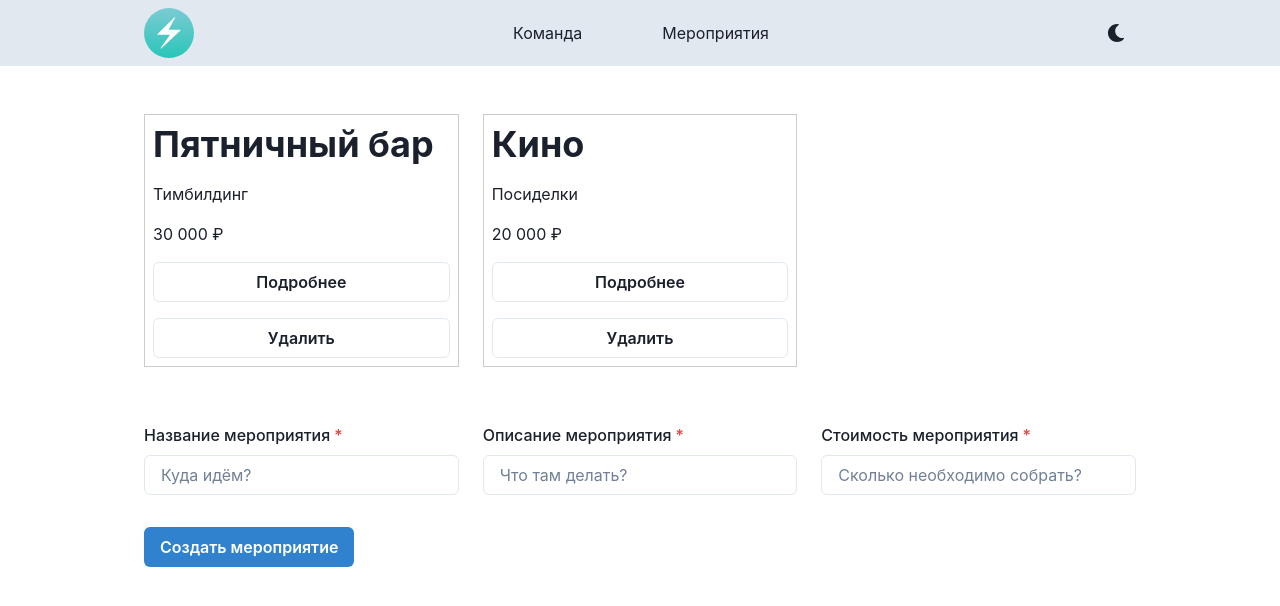
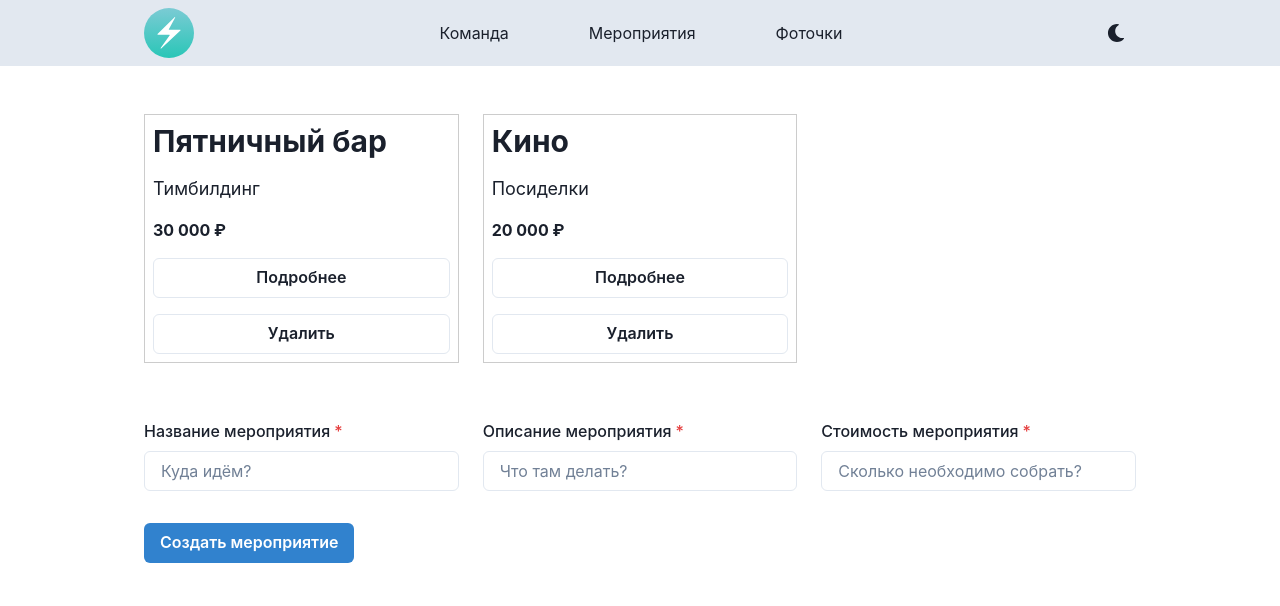
Before and after one commit to rasul-surname/skill-boosting-app, a React (Create React App) app: page /events in a window 1280 px wide. Shown: the top 606 px of the page. Built offline with nearby package versions, Linux system fonts and the light colour scheme.

Commit message:
добавил страницу /"Альбом/" и slider-swiper для него

```diff
--- a/package.json
+++ b/package.json
@@ -18,6 +18,7 @@
     "react-router-dom": "^6.3.0",
     "react-scripts": "5.0.1",
     "recoil": "^0.7.4",
+    "swiper": "^8.3.0",
     "uid": "^2.0.0",
     "web-vitals": "^0.2.4"
   },
--- a/src/App.js
+++ b/src/App.js
@@ -6,6 +6,7 @@ import {ChakraProvider, Container, theme} from '@chakra-ui/react';
 import Header from "./components/Header/Header";
 import Events from "./components/Events/Events";
 import About from "./components/About/About";
+import Album from "./components/Album/Album";
 
 function App() {
 
@@ -16,6 +17,7 @@ function App() {
                 <Routes>
                     <Route path="/about" element={<About/>}/>
                     <Route path="/events" element={<Events/>}/>
+                    <Route path="/album" element={<Album/>}/>
                 </Routes>
             </Container>
         </ChakraProvider>
--- /dev/null
+++ b/src/components/Album/Album.js
@@ -0,0 +1,103 @@
+import React from "react";
+
+import { Box, Heading, Center, Image } from '@chakra-ui/react'
+
+import { Swiper, SwiperSlide } from "swiper/react";
+
+// Import Swiper styles
+import "swiper/css";
+import "swiper/css/pagination";
+
+// import required modules
+import { Pagination, Navigation } from "swiper";
+
+const Album = () => {
+
+    return (
+        <Box>
+            <Center>
+                <Heading>
+                    Командные фоточки
+                </Heading>
+            </Center>
+            <Swiper
+                style={{height: "300px", marginTop: '30px'}}
+                slidesPerView="auto"
+                spaceBetween={25}
+                pagination={{
+                    clickable: true,
+                }}
+                navigation={true}
+                modules={[Pagination, Navigation]}
+                className="mySwiper"
+            >
+                <SwiperSlide style={{border: '1px solid #ccc', borderRadius: '8px', overflow:"hidden", height: '250px', width: '300px'}}>
+                    <Image
+                        src="https://img1.goodfon.ru/wallpaper/nbig/4/5f/priroda-les-gory-ozero.jpg"
+                        objectFit="cover"
+                        width="100%"
+                        height="100%"
+                    />
+                </SwiperSlide>
+                <SwiperSlide style={{border: '1px solid #ccc', borderRadius: '8px', overflow:"hidden", height: '250px', width: '300px'}}>
+                    <Image
+                        src="https://bipbap.ru/wp-content/uploads/2017/04/priroda_kartinki_foto_03.jpg"
+                        objectFit="cover"
+                        width="100%"
+                        height="100%"
+                    />
+                </SwiperSlide>
+                <SwiperSlide style={{border: '1px solid #ccc', borderRadius: '8px', overflow:"hidden", height: '250px', width: '300px'}}>
+                    <Image
+                        src="https://n1s2.hsmedia.ru/60/b5/cc/60b5cc5266a98b966e2f35c57ed388c8/690x380_0x0a330c2a_12567029551616070388.jpeg"
+                        objectFit="cover"
+                        width="100%"
+                        height="100%"
+                    />
+                </SwiperSlide>
+                <SwiperSlide style={{border: '1px solid #ccc', borderRadius: '8px', overflow:"hidden", height: '250px', width: '300px'}}>
+                    <Image
+                        src="https://icocnews.ru/wp-content/uploads/2015/09/priroda.jpg"
+                        objectFit="cover"
+                        width="100%"
+                        height="100%"
+                    />
+                </SwiperSlide>
+                <SwiperSlide style={{border: '1px solid #ccc', borderRadius: '8px', overflow:"hidden", height: '250px', width: '300px'}}>
+                    <Image
+                        src="https://img1.goodfon.ru/wallpaper/nbig/4/5f/priroda-les-gory-ozero.jpg"
+                        objectFit="cover"
+                        width="100%"
+                        height="100%"
+                    />
+                </SwiperSlide>
+                <SwiperSlide style={{border: '1px solid #ccc', borderRadius: '8px', overflow:"hidden", height: '250px', width: '300px'}}>
+                    <Image
+                        src="https://bipbap.ru/wp-content/uploads/2017/04/priroda_kartinki_foto_03.jpg"
+                        objectFit="cover"
+                        width="100%"
+                        height="100%"
+                    />
+                </SwiperSlide>
+                <SwiperSlide style={{border: '1px solid #ccc', borderRadius: '8px', overflow:"hidden", height: '250px', width: '300px'}}>
+                    <Image
+                        src="https://n1s2.hsmedia.ru/60/b5/cc/60b5cc5266a98b966e2f35c57ed388c8/690x380_0x0a330c2a_12567029551616070388.jpeg"
+                        objectFit="cover"
+                        width="100%"
+                        height="100%"
+                    />
+                </SwiperSlide>
+                <SwiperSlide style={{border: '1px solid #ccc', borderRadius: '8px', overflow:"hidden", height: '250px', width: '300px'}}>
+                    <Image
+                        src="https://icocnews.ru/wp-content/uploads/2015/09/priroda.jpg"
+                        objectFit="cover"
+                        width="100%"
+                        height="100%"
+                    />
+                </SwiperSlide>
+            </Swiper>
+        </Box>
+    )
+}
+
+export default Album;
--- a/src/components/CardList/CardList.js
+++ b/src/components/CardList/CardList.js
@@ -1,5 +1,5 @@
 import React from "react";
-import {SimpleGrid, Stack, Heading, Button, Text} from "@chakra-ui/react";
+import {SimpleGrid, Stack, Heading, Image, Button, Text} from "@chakra-ui/react";
 
 const CardList = props => {
     const {cards = []} = props;
@@ -8,9 +8,10 @@ const CardList = props => {
         <SimpleGrid columns={[1, null, 2, 3]} spacing={[4, null, 6]} py="4">
             {cards.map(card => (
                 <Stack key={card.title} spacing={4} _hover={{shadow: 'md'}} p="2" border="1px solid #ccc">
-                    <Heading as="h3" noOfLines={1}>{card.title}</Heading>
-                    <Text>{card.body}</Text>
-                    {card.price && <Text>{card.price} ₽</Text>}
+                    <Heading as="h3" noOfLines={1} size='lg'>{card.title}</Heading>
+                    {card.img && <Image src={card.img} alt="" height="200px" objectFit="cover" />}
+                    <Text fontSize='lg'>{card.body}</Text>
+                    {card.price && <Text as='b'>{card.price} ₽</Text>}
                     <Button as="a" variant="outline">Подробнее</Button>
                     {props.delete && <Button as="a" variant="outline" onClick={() => props.deleteEvent(card.id)}>Удалить</Button>}
                 </Stack>
--- a/src/components/Header/Header.js
+++ b/src/components/Header/Header.js
@@ -26,6 +26,11 @@ const Header = () => {
                                         <span>Мероприятия</span>
                                     </Box>
                                 </NavLink>
+                                <NavLink to="/album">
+                                    <Box as="li" _hover={{background: '#01c0b1', color: 'white'}} p="2">
+                                        <span>Фоточки</span>
+                                    </Box>
+                                </NavLink>
                             </HStack>
                         </Box>
                     </Box>
--- a/src/state/EmployeesAtom.js
+++ b/src/state/EmployeesAtom.js
@@ -4,41 +4,40 @@ export const ListEmployeesState = atom({
     key: 'ListEmployeesState',
     default: [
         {
-            userId: 1,
             id: 1,
-            title:
-                'sunt aut facere repellat provident occaecati excepturi optio reprehenderit',
-            body: 'quia et suscipit\nsuscipit recusandae consequuntur expedita et cum\nreprehenderit molestiae ut ut quas totam\nnostrum rerum est autem sunt rem eveniet architecto',
+            title: 'Серёжа',
+            body: 'Начальник фронта',
+            img: 'https://yesno.wtf/assets/yes/12-e4f57c8f172c51fdd983c2837349f853.gif'
         },
         {
-            userId: 1,
             id: 2,
-            title: 'qui est esse',
-            body: 'est rerum tempore vitae\nsequi sint nihil reprehenderit dolor beatae ea dolores neque\nfugiat blanditiis voluptate porro vel nihil molestiae ut reiciendis\nqui aperiam non debitis possimus qui neque nisi nulla',
+            title: 'Паша',
+            body: 'Фронтендщик',
+            img: 'https://yesno.wtf/assets/no/20-56c4b19517aa69c8f7081939198341a4.gif'
         },
         {
-            userId: 1,
             id: 3,
-            title: 'ea molestias quasi exercitationem repellat qui ipsa sit aut',
-            body: 'et iusto sed quo iure\nvoluptatem occaecati omnis eligendi aut ad\nvoluptatem doloribus vel accusantium quis pariatur\nmolestiae porro eius odio et labore et velit aut',
+            title: 'Гусейн',
+            body: 'Техдир',
+            img: 'https://yesno.wtf/assets/yes/4-c53643ecec77153eefb461e053fb4947.gif'
         },
         {
-            userId: 1,
             id: 4,
-            title: 'eum et est occaecati',
-            body: 'ullam et saepe reiciendis voluptatem adipisci\nsit amet autem assumenda provident rerum culpa\nquis hic commodi nesciunt rem tenetur doloremque ipsam iure\nquis sunt voluptatem rerum illo velit',
+            title: 'Оля',
+            body: 'Аналитик',
+            img: 'https://yesno.wtf/assets/yes/0-c44a7789d54cbdcad867fb7845ff03ae.gif'
         },
         {
-            userId: 1,
             id: 5,
-            title: 'ea molestias quasi exercitationem repellat qui ipsa sit aut',
-            body: 'et iusto sed quo iure\nvoluptatem occaecati omnis eligendi aut ad\nvoluptatem doloribus vel accusantium quis pariatur\nmolestiae porro eius odio et labore et velit aut',
+            title: 'Новиков',
+            body: 'Начальник отдела',
+            img: 'https://yesno.wtf/assets/no/19-2062f4c91189b1f88a9e809c10a5b0f0.gif'
         },
         {
-            userId: 1,
             id: 6,
-            title: 'eum et est occaecati',
-            body: 'ullam et saepe reiciendis voluptatem adipisci\nsit amet autem assumenda provident rerum culpa\nquis hic commodi nesciunt rem tenetur doloremque ipsam iure\nquis sunt voluptatem rerum illo velit',
-        },
+            title: 'Артёмка',
+            body: 'Бэкендщик',
+            img: 'https://yesno.wtf/assets/yes/14-b57c6dc03aa15a4b18f53eb50d6197ee.gif'
+        }
     ],
 });
```
Also changed, not shown: 1 other file (tests, documents, lock files or other folders).
